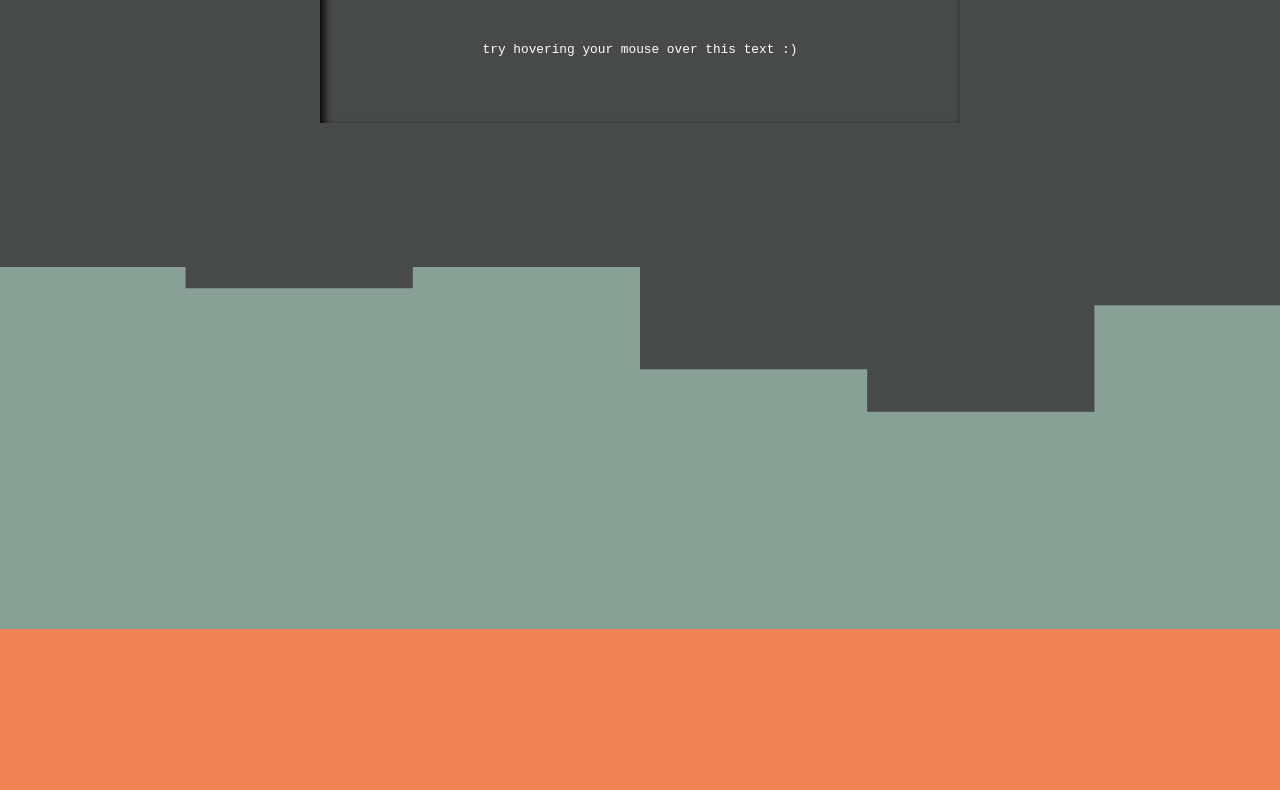
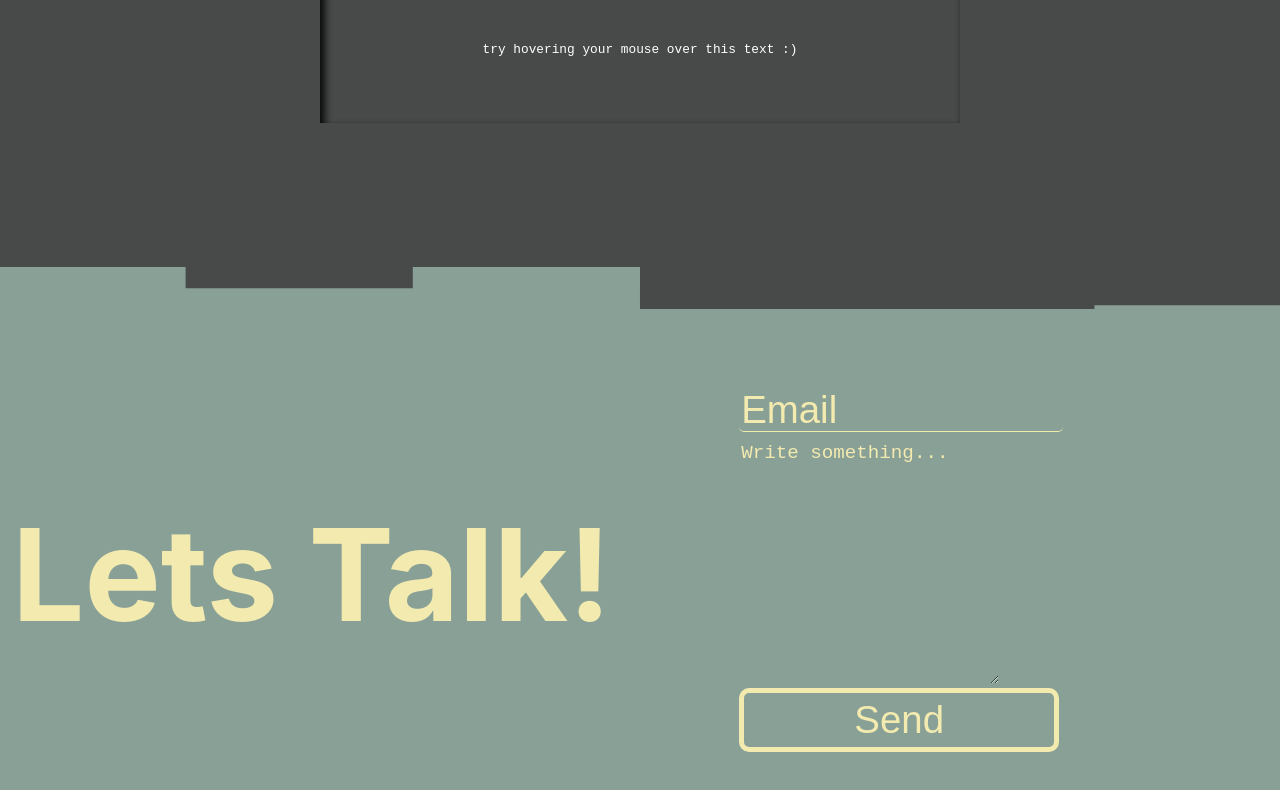
Before and after one commit to josephdattilo03/launch-page, a React (Create React App) app: page / in a window 1280 px wide. Shown: the part 2002-2792 px from the top of the page. Before the commit the page ends 2631 px from the top, so only its background shows below. Built offline with nearby package versions, Linux system fonts and the light colour scheme.

Commit message:
Finished for the SA submission

```diff
--- a/src/App.css
+++ b/src/App.css
@@ -40,3 +40,12 @@
   padding-top: 10vh;
   padding-bottom: 10vh;
 }
+
+#contact {
+  background-color: #88A096;
+  width: 100%;
+  height: max-content;
+  margin-top: -40vh;
+  padding-top: 10vh;
+  padding-bottom: 10vh;
+}
--- a/src/App.js
+++ b/src/App.js
@@ -3,6 +3,7 @@ import { createRoot } from 'react-dom/client'
 import TitleCard from './components/TitleCard/TitleCard';
 import AttributesLoop from './components/AttributesLoop/AttributesLoop';
 import AboutMe from './components/AboutMe/AboutMe';
+import ContactCard from './components/ContactCard/ContactCard';
 
 
 
@@ -19,7 +20,9 @@ function App() {
         <AboutMe/>
       </section>
       <div id="transition2" class="spacer"></div>
-      <section id="projects"></section>
+      <section id="contact">
+        <ContactCard/>
+      </section>
     </body>
   )
 }
--- a/src/components/ContactCard/ContactCard.css
+++ b/src/components/ContactCard/ContactCard.css
@@ -0,0 +1,73 @@
+#contact-wrap {
+    color: #F3EAAF;
+    display: flex;
+    justify-content: center;
+    align-items: center;
+    position: relative;
+    left: -8vw;
+}
+#talk {
+    font-size: 10vw;
+    display: block;
+    margin-right: 10vw;
+    position: relative;
+    transition: ease-in-out 300ms;
+
+}
+
+#talk:hover {
+    transform: translate(-.5vw, -.5vw);
+    text-shadow: 3px 5px 8px teal;
+    transition: ease-in-out 300ms;
+}
+
+input {
+    display: block;
+    margin-bottom: 1vh;
+    color:  #F3EAAF;
+}
+input::placeholder, input:focus {
+    color:  #F3EAAF;
+    outline-width: 0;
+}
+
+textarea, textarea:focus, textarea::placeholder {
+    background-color: #88A096;
+    border:none;
+    outline-width: 0;
+    width: 20vw;
+    height: 30vh;
+    color:  #F3EAAF;
+    font-size: 1.5vw;
+
+}
+
+#send-btn {
+    background-color: #88A096;
+    border: 5px solid #F3EAAF;
+    border-radius: 10px;
+    width: 25vw;
+    height: 8vh;
+    font-size: 3vw;
+    transition: ease-in-out 300ms;
+}
+
+#send-btn:hover {
+    background-color: #F3EAAF;
+    transition: ease-in-out 300ms;
+    color: #88A096;
+    transform: translate(-.5vw, -.5vw);
+    box-shadow: 3px 5px 8px teal;
+}
+
+
+
+#email-input {
+    font-size: 3vw;
+    width: 25vw;
+    height: 5vh;
+    border: none;
+    border-bottom: 1px solid #F3EAAF;
+    background-color: #88A096;
+    border-radius: 5px;
+}
--- a/src/components/ContactCard/ContactCard.js
+++ b/src/components/ContactCard/ContactCard.js
@@ -1,14 +1,24 @@
 import React from "react";
 import { Component } from "react";
-
-//F3EAAF
+import "./ContactCard.css"
+import Aos from "aos";
+Aos.init()
 
 
 class ContactCard extends Component {
 
     render() {
         return(
-            <div></div>
+            <div id="contact-wrap">
+                <h1 id="talk" data-aos="fade-right" data-aos-delay="50">Lets Talk!</h1>
+                <form data-aos="fade-down" data-aos-delay="600">
+                    <input id="email-input" type="text" placeholder="Email"></input>
+                    <textarea id="email-body" placeholder="Write something..."></textarea>
+                    <input id="send-btn" type="submit" value="Send"></input>
+                </form>
+            </div>
         )
     }
 }
+
+export default ContactCard
```
